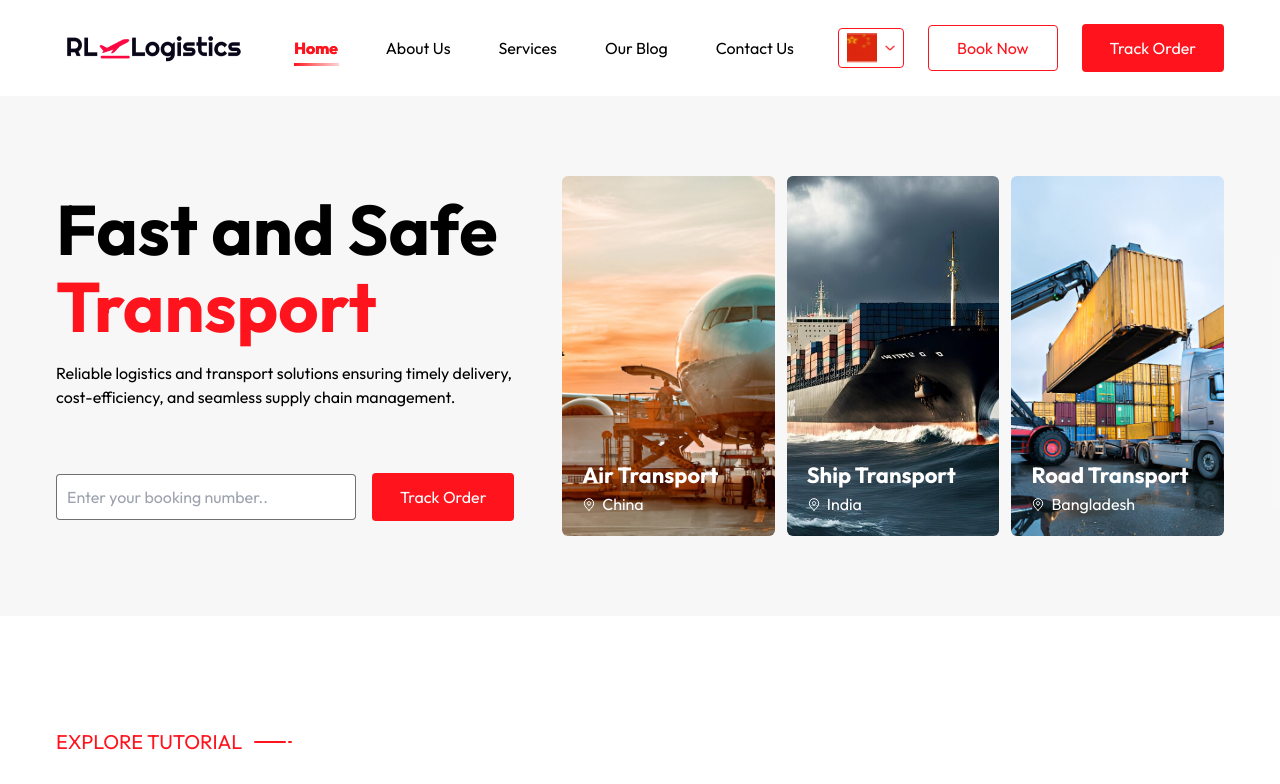
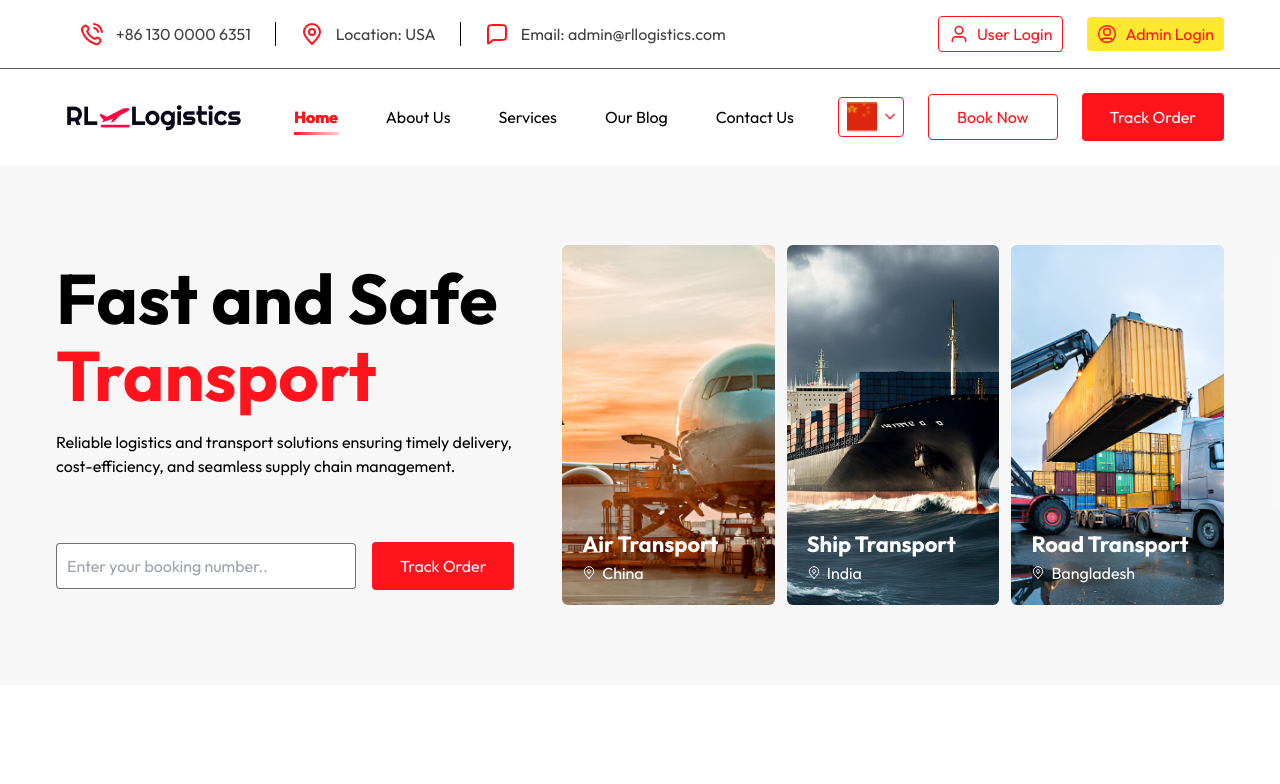
Before and after one commit to sourovBasu07/rl_logistics, a Next.js app: page / in a window 1280 px wide. Shown: the top 784 px of the page. Built offline with nearby package versions, Linux system fonts and the light colour scheme.

Commit message:
fixed error

```diff
--- a/src/app/(root)/layout.tsx
+++ b/src/app/(root)/layout.tsx
@@ -25,10 +25,10 @@ export default function RootLayout({
   return (
     <html lang="en">
       <body className={`${outfit.variable} antialiased`}>
-        {/* <TopBar /> */}
+        <TopBar />
         <Navbar />
         {children}
-        {/* <Footer /> */}
+        <Footer />
       </body>
     </html>
   );
--- a/src/components/footer/Footer.tsx
+++ b/src/components/footer/Footer.tsx
@@ -4,7 +4,7 @@ import Link from "next/link";
 
 const Footer = () => {
   return (
-    <section className="bg-[#020407] pt-[5.5rem]">
+    <section className="hidden lg:block bg-[#020407] pt-[5.5rem]">
       <div className="container">
         <div className="flex justify-between">
           <div className="max-w-[415px] flex flex-col">
--- a/src/components/navbar/TopBar.tsx
+++ b/src/components/navbar/TopBar.tsx
@@ -5,7 +5,7 @@ import Link from "next/link";
 
 const TopBar = () => {
   return (
-    <div className="bg-white">
+    <div className="hidden lg:block bg-white">
       <div className="container flex justify-between items-center py-4">
         <div className="flex items-center gap-6 divide-x-[1px] divide-black">
           {topbarDetails.map((item) => (
```
